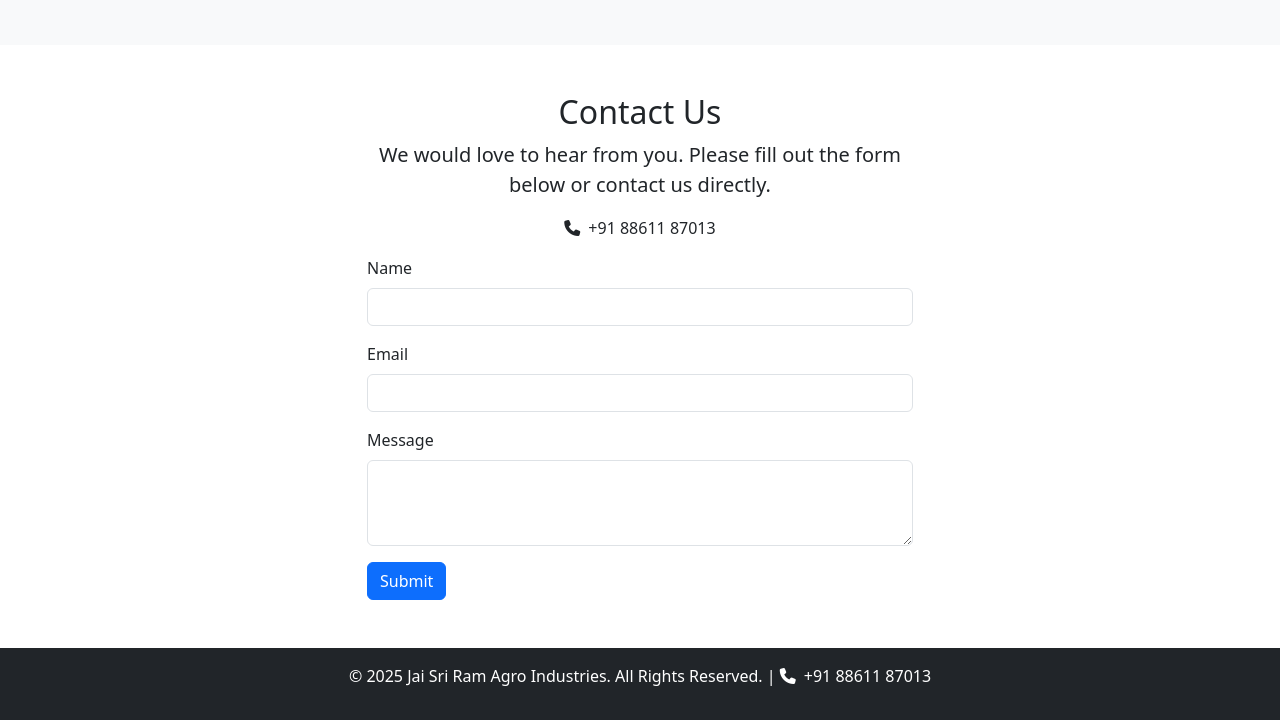
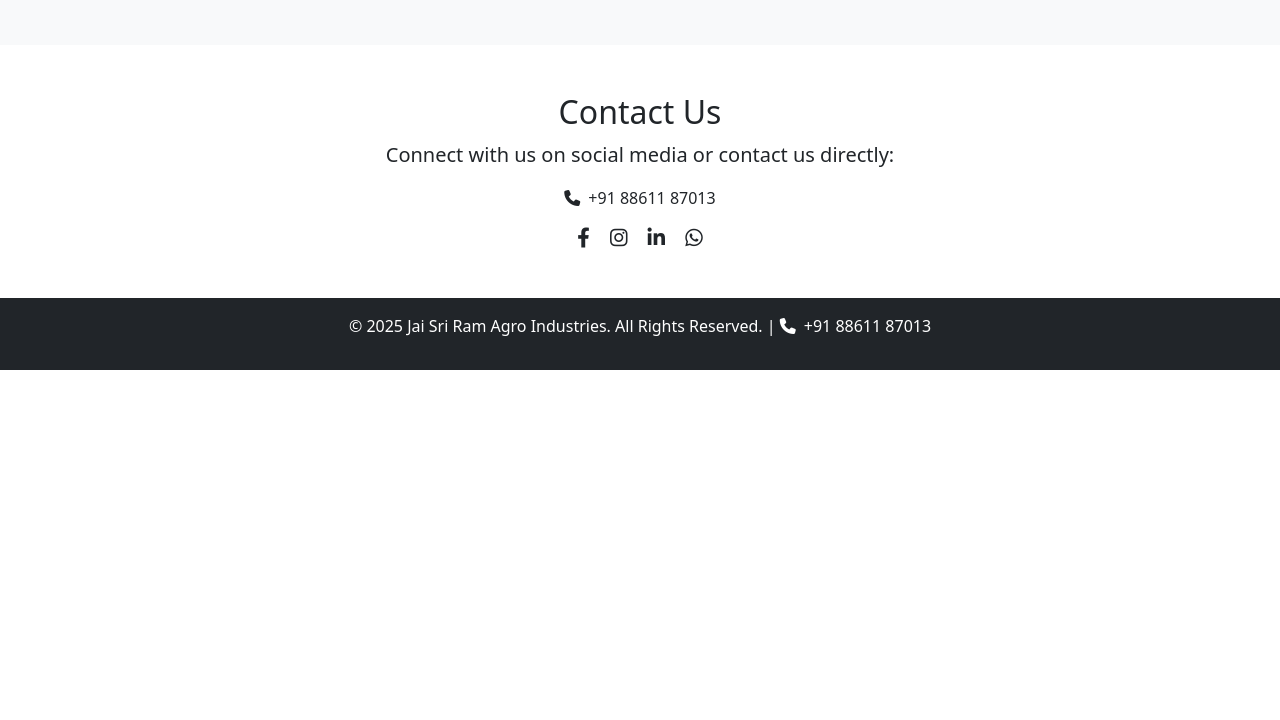
Before and after one commit to onemorekid/jaisriramagroindustries.in, a plain HTML site: page index.html in a window 1280 px wide. Shown: the part 1377-2097 px from the top of the page. After the commit the page ends 1747 px from the top, so only its background shows below. Drawn offline with nearby package versions, Linux system fonts and the light colour scheme; a script that the page names is missing.

Commit message:
updated contact section

```diff
--- a/index.html
+++ b/index.html
@@ -111,27 +111,14 @@
                 <h2 class="text-center">Contact Us</h2>
                 <div class="row">
                     <div class="col-md-6 mx-auto text-center">
-                        <p class="lead">We would love to hear from you. Please fill out the form below or contact us directly.</p>
+                        <p class="lead">Connect with us on social media or contact us directly:</p>
                         <p><i class="fas fa-phone me-2"></i>+91 88611 87013</p>
-                    </div>
-                </div>
-                <div class="row">
-                    <div class="col-md-6 mx-auto">
-                        <form id="contact-form">
-                            <div class="mb-3">
-                                <label for="name" class="form-label">Name</label>
-                                <input type="text" class="form-control" id="name">
-                            </div>
-                            <div class="mb-3">
-                                <label for="email" class="form-label">Email</label>
-                                <input type="email" class="form-control" id="email">
-                            </div>
-                            <div class="mb-3">
-                                <label for="message" class="form-label">Message</label>
-                                <textarea class="form-control" id="message" rows="3"></textarea>
-                            </div>
-                            <button type="submit" class="btn btn-primary">Submit</button>
-                        </form>
+                        <div class="social-icons mt-3">
+                            <a href="#" class="text-dark me-3"><i class="fab fa-facebook-f fa-lg"></i></a>
+                            <a href="#" class="text-dark me-3"><i class="fab fa-instagram fa-lg"></i></a>
+                            <a href="#" class="text-dark me-3"><i class="fab fa-linkedin-in fa-lg"></i></a>
+                            <a href="https://wa.me/918861187013" class="text-dark"><i class="fab fa-whatsapp fa-lg"></i></a>
+                        </div>
                     </div>
                 </div>
             </div>
--- a/js/script.js
+++ /dev/null
@@ -1,11 +0,0 @@
-document.addEventListener('DOMContentLoaded', function () {
-    const contactForm = document.getElementById('contact-form');
-
-    if (contactForm) {
-        contactForm.addEventListener('submit', function (event) {
-            event.preventDefault();
-            alert('This feature is not available for now.');
-            contactForm.reset();
-        });
-    }
-});
```
